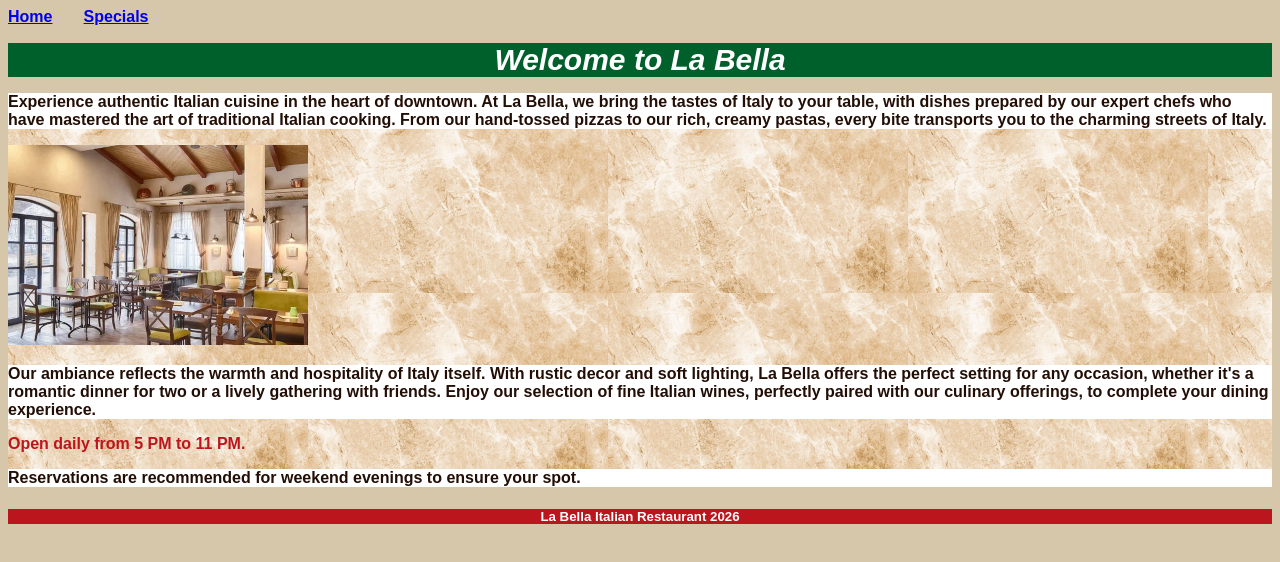
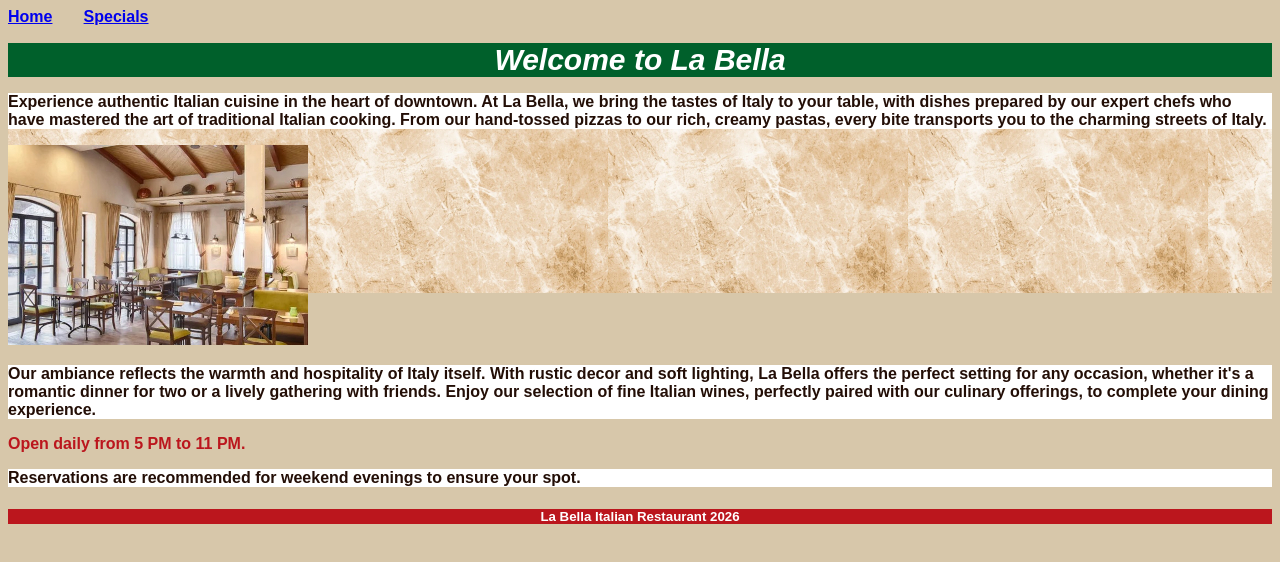
Before and after one commit to jshaw55/Web110, a plain HTML site: page indexUpdated.html in a window 1280 px wide. Drawn offline with Linux system fonts and the light colour scheme.

Commit message:
Add files via upload

```diff
--- a/stylesUpdated.css
+++ b/stylesUpdated.css
@@ -39,5 +39,5 @@ nav{
 main{
     font-weight: bold;
     background-image: url(background.jpg);
-    background-repeat: repeat-x repeat-y;
+    background-repeat: repeat-x;
 }
```
